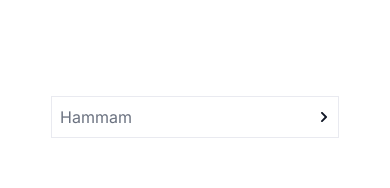
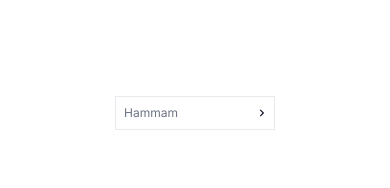
Before and after one commit to khaledtf19/team3-frontend, a Next.js app: page / in a window 390 px wide. Shown: the top 188 px of the page. Built offline with nearby package versions, Linux system fonts and the light colour scheme.

Commit message:
Dropdown menu v1.0

```diff
--- a/src/components/DropdownMenu.tsx
+++ b/src/components/DropdownMenu.tsx
@@ -42,19 +42,19 @@ export const DropdownMenu = ({
   return (
     <div className="group/select-box relative z-30">
       <div
-        className={`flex w-72 cursor-pointer items-center justify-between border border-[#E9EAF0] p-2 text-gray-100 transition hover:border-[#FFDDD1] ${cn(
+        className={`flex w-40 max-w-full cursor-pointer items-center justify-between border border-[#E9EAF0] p-2 text-xs text-gray-100 transition hover:border-[#FFDDD1] md:w-72 ${cn(
           box,
         )}`}
       >
-        <p className="text-gray-500">{cateVal}</p>
+        <p className="text-gray-500 md:text-sm">{cateVal}</p>
         <FaChevronRight
-          className={`cursor-pointer text-xs text-gray-900 transition  group-hover/select-box:rotate-90 ${cn(
+          className={`cursor-pointer text-[8px] text-gray-900 transition group-hover/select-box:rotate-90  md:text-xs ${cn(
             fontawesomeIcon,
           )}`}
         />
       </div>
       <ul
-        className={`duration-400 border-border-[#E9EAF0] relative hidden w-72 cursor-pointer border shadow-sm group-hover/select-box:block ${cn(
+        className={`duration-400 border-border-[#E9EAF0] relative hidden w-40 max-w-full cursor-pointer border shadow-sm group-hover/select-box:block md:w-72 ${cn(
           list,
         )}`}
       >
@@ -67,13 +67,13 @@ export const DropdownMenu = ({
             >
               {key}
               {typeof value === "object" ? (
-                <FaChevronRight className="float-right mt-1.5 text-end text-xs text-gray-900" />
+                <FaChevronRight className="float-right mt-1.5 text-end text-[8px] text-gray-900" />
               ) : (
                 ""
               )}
               {typeof value === "object" ? (
                 <ul
-                  className={`absolute -right-[295px] hidden w-72 p-1 text-gray-700 shadow group-hover/item:block ${cn(
+                  className={`absolute -right-[108px] hidden w-24 max-w-full p-1 text-xs  text-gray-700 shadow group-hover/item:block md:-right-[295px] md:w-72 ${cn(
                     subList,
                   )}`}
                 >
@@ -81,7 +81,7 @@ export const DropdownMenu = ({
                     return (
                       <li
                         key={index}
-                        className="p-1 transition hover:text-[#FF6636]"
+                        className="p-1 text-[12px] transition hover:text-[#FF6636] md:text-sm"
                       >
                         {subCat}
                       </li>
```
